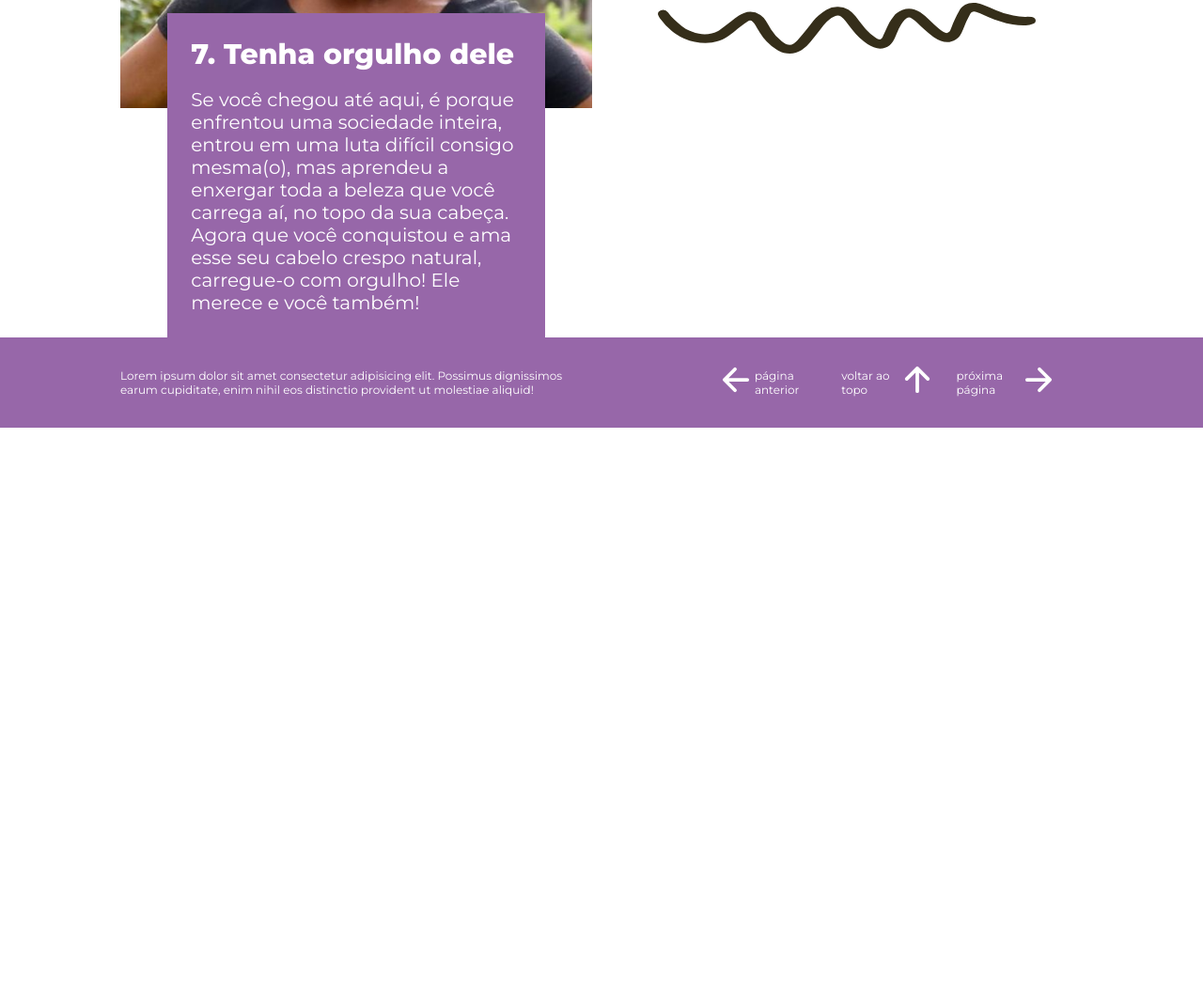
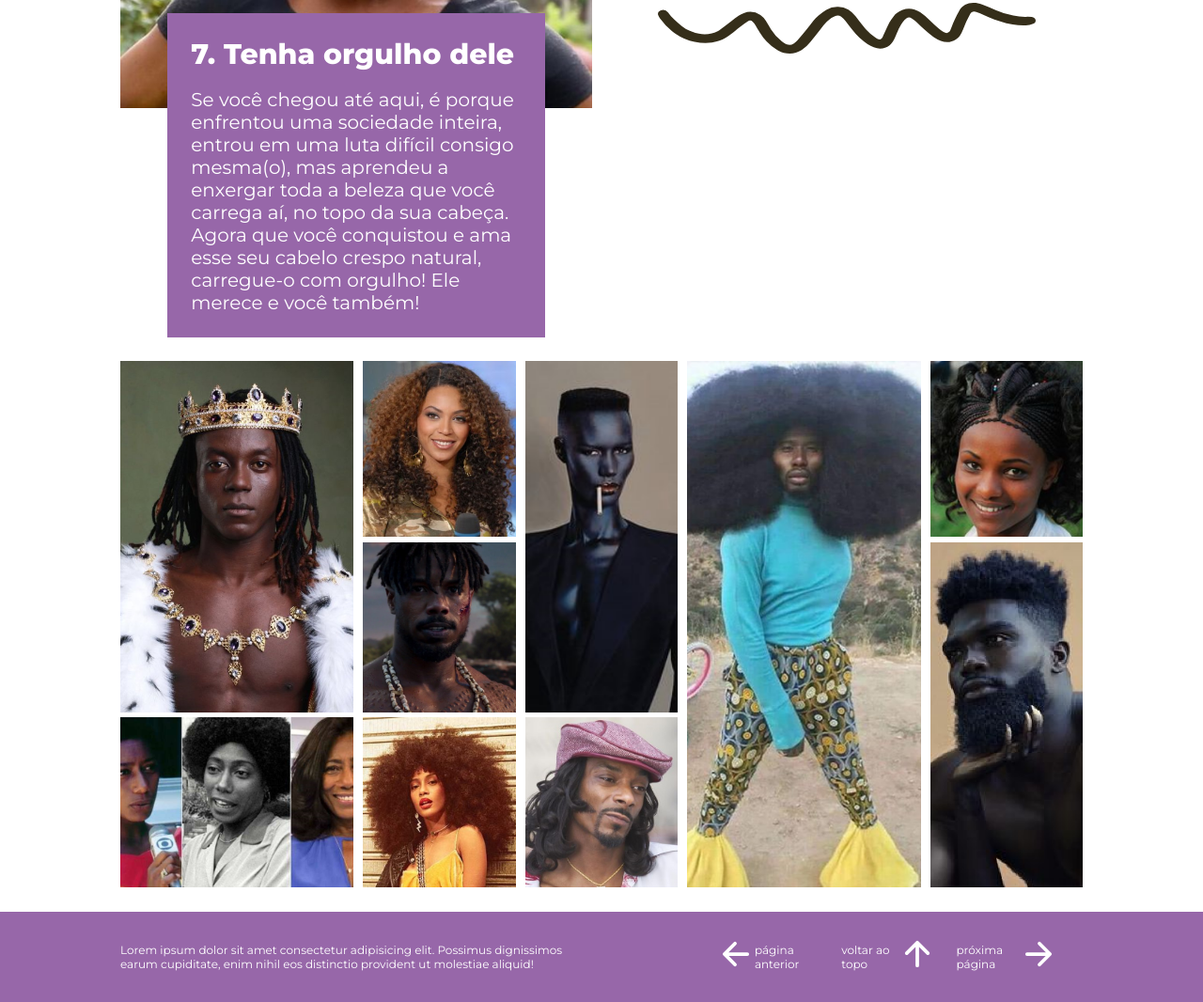
Before and after one commit to matEvangelista/vnw-crespos, a plain HTML site: page index.html in a window 1280 px wide. Shown: the part 3779-4845 px from the top of the page at 94% size. Before the commit the page ends 4234 px from the top, so only its background shows below. Drawn offline with nearby package versions, Linux system fonts and the light colour scheme.

Commit message:
Adicionando a última seção com grid

```diff
--- a/css/styles.css
+++ b/css/styles.css
@@ -224,6 +224,66 @@ header {
 }
 
 /*grid section with images will be here*/
+.final-section {
+    display: flex;
+    justify-content: center;
+    align-items: center;
+    margin: 2% 0 2% 0;
+}
+
+.grid-images {
+    width: 80%;
+    max-width: 1600px;
+    display: grid;
+    grid-template-columns: 1.53076923fr 1fr 1fr 1.53076923fr 1fr;
+    grid-template-rows: repeat(3, 1fr);
+    gap: 1%;
+}
+
+.grid-images img {
+    width: 100%;
+    height: 100%;
+    object-fit: cover;
+}
+
+#img-1 {
+    grid-row-start: 1;
+    grid-row-end: 3;
+}
+
+#img-6 {
+    grid-row-start: 2;
+    grid-column-start: 2;
+}
+
+#img-9 {
+    grid-row-start: 3;
+    grid-column-start: 2;
+}
+
+#img-8 {
+    grid-row-start: 3;
+}
+
+#img-3 {
+    grid-row-start: 1;
+    grid-row-end: 3;
+}
+
+#img-10 {
+    grid-row-start: 3;
+    grid-column-start: 3;
+}
+
+#img-4 {
+    grid-row-start: 1;
+    grid-row-end:4;
+}
+
+#img-7 {
+    grid-row-start: 2;
+    grid-row-end: 4;
+}
 
 /*FOOTER*/
 footer {
@@ -391,12 +451,21 @@ footer {
         align-self: center;
     }
 
-    .last-image {
+    .last-image img {
         width: 50%;
         align-self: center;
+        margin: 0;
     }
 
-    /*missing: grid section with images*/
+    /*last section in main, the one with pictures on a grid*/
+    .grid-images {
+        display: grid;
+        align-self: center;
+        width: 80%;
+        max-width: 1600px;
+    }
+
+    .grid-images {}
 
     /*FOOTER*/
     footer {
@@ -423,7 +492,8 @@ footer {
         justify-content: space-between;
     }
 
-    .social-media-icons, .arrows {
+    .social-media-icons,
+    .arrows {
         width: fit-content;
     }
 
--- a/index.html
+++ b/index.html
@@ -165,6 +165,20 @@
                 </section>
             </section>
         </section>
+        <section class="final-section">
+            <section class="grid-images">
+                <img src="imgs/NoPath - Copia (52).png" alt="" id="img-1">
+                <img src="imgs/NoPath - Copia (54).png" alt="" id="img-2">
+                <img src="imgs/NoPath - Copia (11).png" alt="" id="img-3">
+                <img src="imgs/NoPath - Copia (10).png" alt="" id="img-4">
+                <img src="imgs/NoPath - Copia (12).png" alt="" id="img-5">
+                <img src="imgs/NoPath - Copia (53).png" alt="" id="img-6">
+                <img src="imgs/NoPath - Copia (9).png" alt="" id="img-7">
+                <img src="imgs/gloriamaria.png" alt="" id="img-8">
+                <img src="imgs/NoPath - Copia (14).png" alt="" id="img-9">
+                <img src="imgs/cabelo snoopydog.png" alt="" id="img-10">
+            </section>
+        </section>
     </main>
     <footer>
         <section class="footer-container">
```
